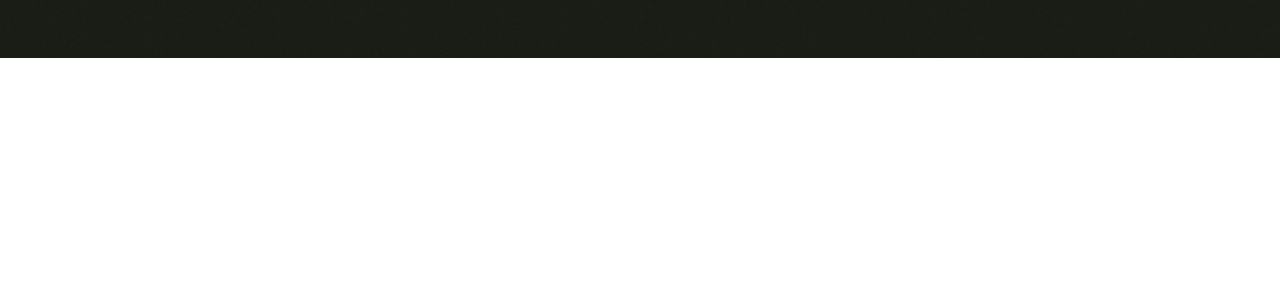
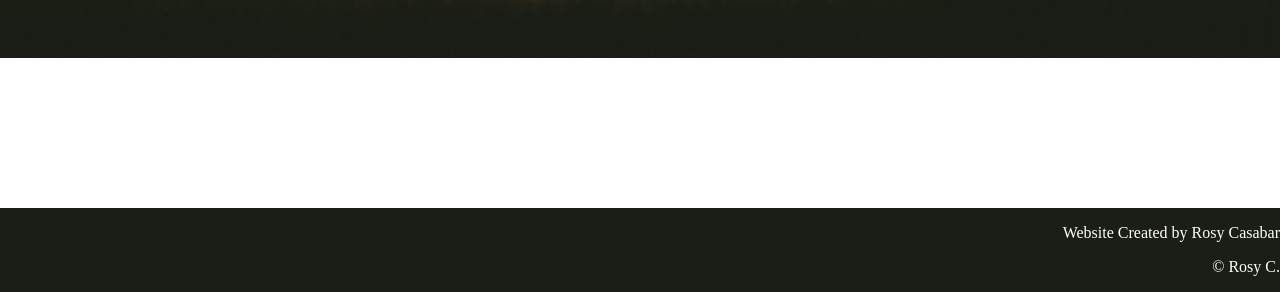
Before and after one commit to rororossyyy/Rosy---The-Roaring-Twenties, a plain HTML site: page index.html in a window 1280 px wide. Shown: the part 508-800 px from the top of the page. Drawn offline with Linux system fonts and the light colour scheme.

Commit message:
Version 0.0.2
Footer Added

```diff
--- a/index.html
+++ b/index.html
@@ -7,6 +7,9 @@
 
 <!-- CSS Coding -->
 <style>
+
+/* Top Menu Bar */
+
 /* Style the header with a grey background and some padding */
 body { margin:0; }
 .header {
@@ -61,16 +64,32 @@ body { margin:0; }
     float: none;
   }
 }
+
+/* Main Header */
+
 .bigheader {
   padding: 60px;
   text-align: center;
   background: url(images/nathan-dumlao-282422-unsplash.jpg)center ;
   background-repeat: no-repeat;
   background-size: cover;
+  background-attachment: fixed;
+  background-position: center;
   color: white;
   font-size: 50px;
   font-family: "Kunstler Script", "Times New Roman";
 	.p font-family: "Times New Roman"
+}
+
+/* Footer */
+
+.footer {
+    position: fixed;
+    left: 0;
+    bottom: 0;
+    width: 100%;
+    background-color: #1B1E17;
+    color: white;
 }
 </style>
 
@@ -91,6 +110,12 @@ body { margin:0; }
   <p style="color: 	#854D1E">Welcome To the The Roaring Twenties</p>
 </div>
 
+
+<div class="footer">
+    <p style="text-align: right;">Website Created by Rosy Casabar</p>
+    <p style="text-align: right;">© Rosy C.</p>
+
+
 <body>
 </body>
 </html>
```
